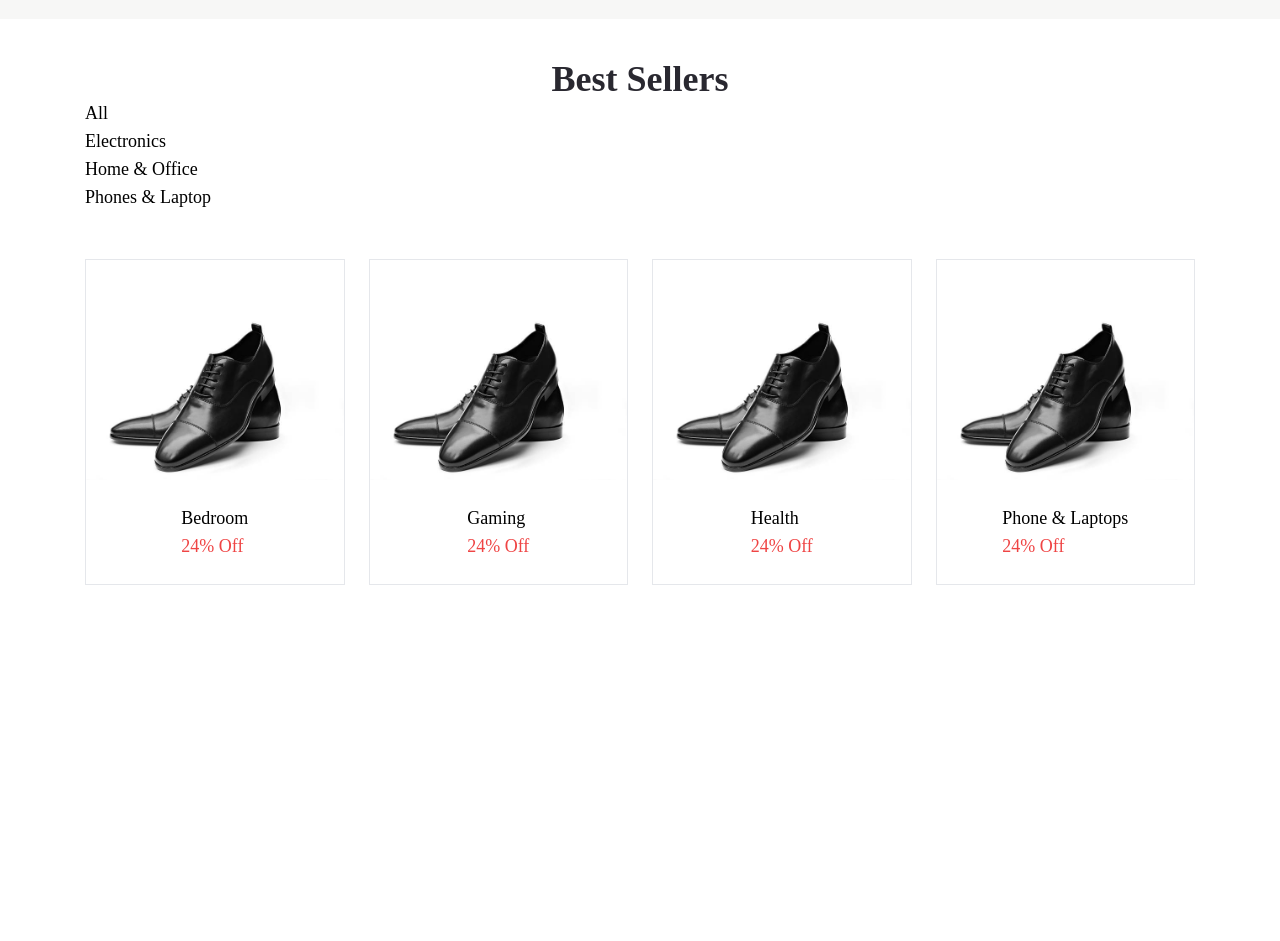
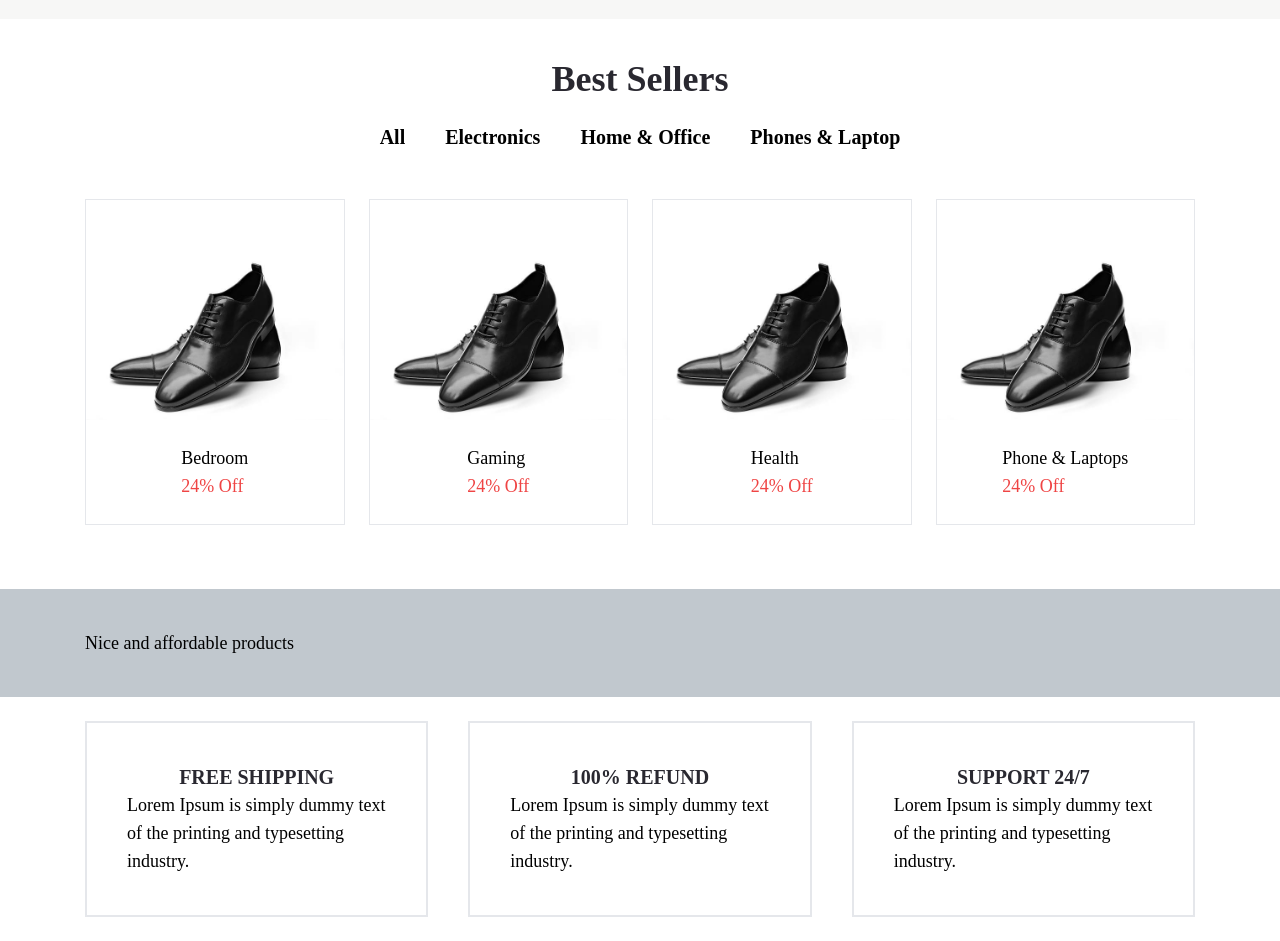
Before and after one commit to izik4004/securebuy, a React (Vite) app: page / in a window 1280 px wide. Shown: the part 1040-1981 px from the top of the page. Before the commit the page ends 1713 px from the top, so only its background shows below. Built offline with nearby package versions, Linux system fonts and the light colour scheme.

Commit message:
features

```diff
--- /dev/null
+++ b/src/components/AddedServices.jsx
@@ -0,0 +1,19 @@
+import React from 'react'
+import {addedServices} from "../data/data"
+
+const AddedServices = () => {
+  return (
+    <section className='flex py-6 container gap-10 mx-auto'>
+        {addedServices.map((service, index) => (
+            <div key={index} className='flex flex-col items-center p-10 border-2  w-1/3'>
+            <img src="" alt="" />
+            <h3 className='font-bold text-xl'>{service.name}</h3>
+            <p>{service.subtitle}</p>
+        </div>
+        ))}
+
+    </section>
+  )
+}
+
+export default AddedServices
--- a/src/components/BestSeller.jsx
+++ b/src/components/BestSeller.jsx
@@ -9,10 +9,12 @@ const BestSeller = () => {
         <div className='text-center lead'>
             <h3>Best Sellers</h3>
         </div>
+        <div className='flex mx-auto gap-10 cursor-pointer '>
         {items.map((item, index) => (
-            <div className='flex' >{item.title}</div>
+            <div className='hover:text-accent text-xl py-6 font-semibold'>{item.title}</div>
         ))}
-        <div className='flex gap-6 py-12'>
+        </div>
+        <div className='flex gap-6 py-6'>
         <Item
         cards={cards}
         items={items}
--- /dev/null
+++ b/src/components/Feature.jsx
@@ -0,0 +1,14 @@
+import React from "react";
+
+const Feature = () => {
+  return (
+    <section className="flex bg-[#C1C8CE] p-10">
+      <div className="container flex mx-auto">
+        <div>Nice and affordable products</div>
+        <div></div>
+      </div>
+    </section>
+  );
+};
+
+export default Feature;
--- a/src/data/data.js
+++ b/src/data/data.js
@@ -94,3 +94,21 @@ export const nav = [
       // },
     ],
   };
+
+  export const addedServices = [
+    {
+    name: 'FREE SHIPPING',
+    img:"",
+    subtitle: 'Lorem Ipsum is simply dummy text of the printing and typesetting industry.'
+   },
+   {
+    name: '100% REFUND',
+    img:"",
+    subtitle: 'Lorem Ipsum is simply dummy text of the printing and typesetting industry.'
+   },
+   {
+    name: 'SUPPORT 24/7',
+    img:"",
+    subtitle: 'Lorem Ipsum is simply dummy text of the printing and typesetting industry.'
+   },
+  ];
--- a/src/pages/Home.jsx
+++ b/src/pages/Home.jsx
@@ -1,4 +1,6 @@
+import AddedServices from "../components/AddedServices";
 import BestSeller from "../components/BestSeller";
+import Feature from "../components/Feature";
 import FlashDeals from "../components/FlashDeals";
 import Header from "../components/Header";
 import Hero from "../components/Hero";
@@ -10,11 +12,10 @@ const Home = ({productItems}) => {
     <div>
       <Header />
       <Hero />
-      {/* <TopSellers/> */}
       <FlashDeals/>
       <BestSeller/>
-      {/* <FlashDeals productItems={productItems} /> */}
-      {/* <Product /> */}
+      <Feature/>
+      <AddedServices/>
     </div>
   );
 };
```
